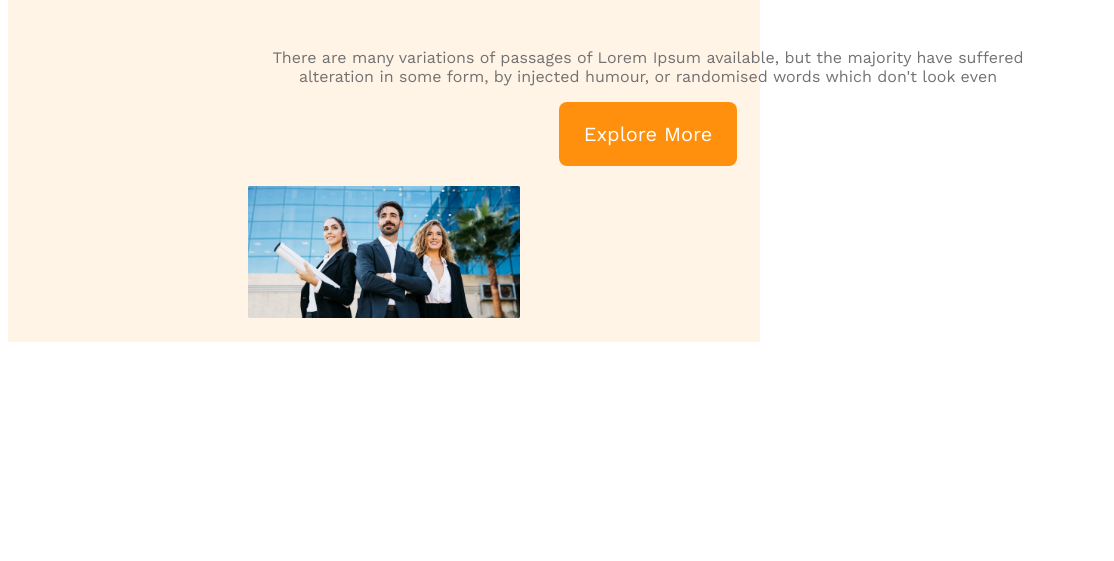
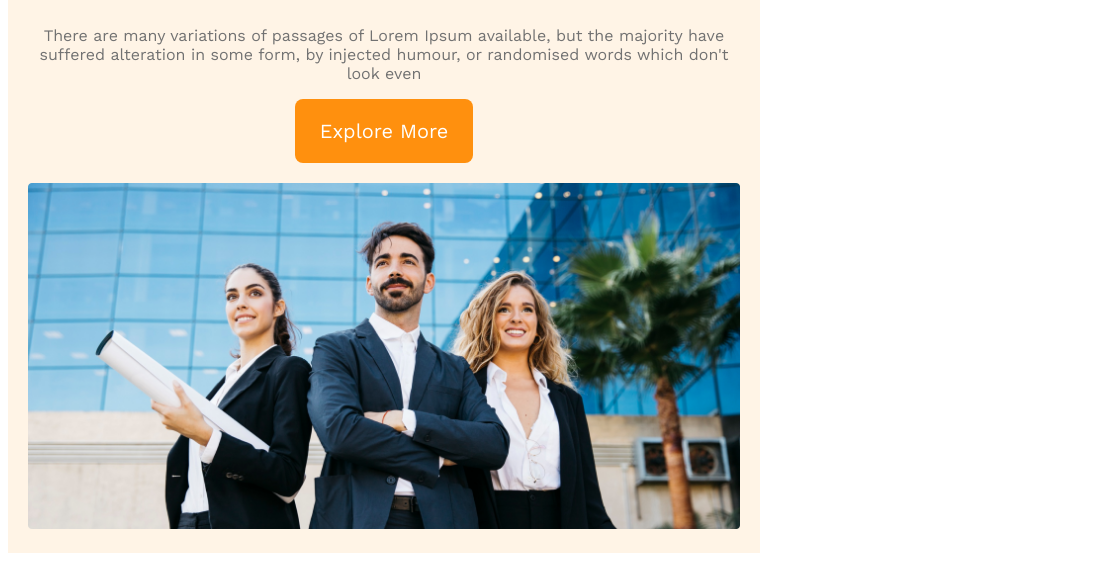
Before and after one commit to Zubayer-Aurnab/Architects-Website, a plain HTML site: page index.html in a window 768 px wide. Shown: the part 496-1057 px from the top of the page, 1114 px wide, since content can reach past the window. Before the commit the page ends 846 px from the top, so only its background shows below. Drawn offline with nearby package versions, Linux system fonts and the light colour scheme; a web font is replaced by a local one.

Commit message:
responsive fixed

```diff
--- a/archi.css
+++ b/archi.css
@@ -97,9 +97,9 @@ nav a {
     }
 }
 /* tablet or medium devices */
-@media screen and (min-width:576) and (max-width:960px) {
+@media screen and (min-width:576px) and (max-width:960px) {
     header{
-        padding: 20px;
+        padding: 20px 20px;
     }
     nav{
 
```
